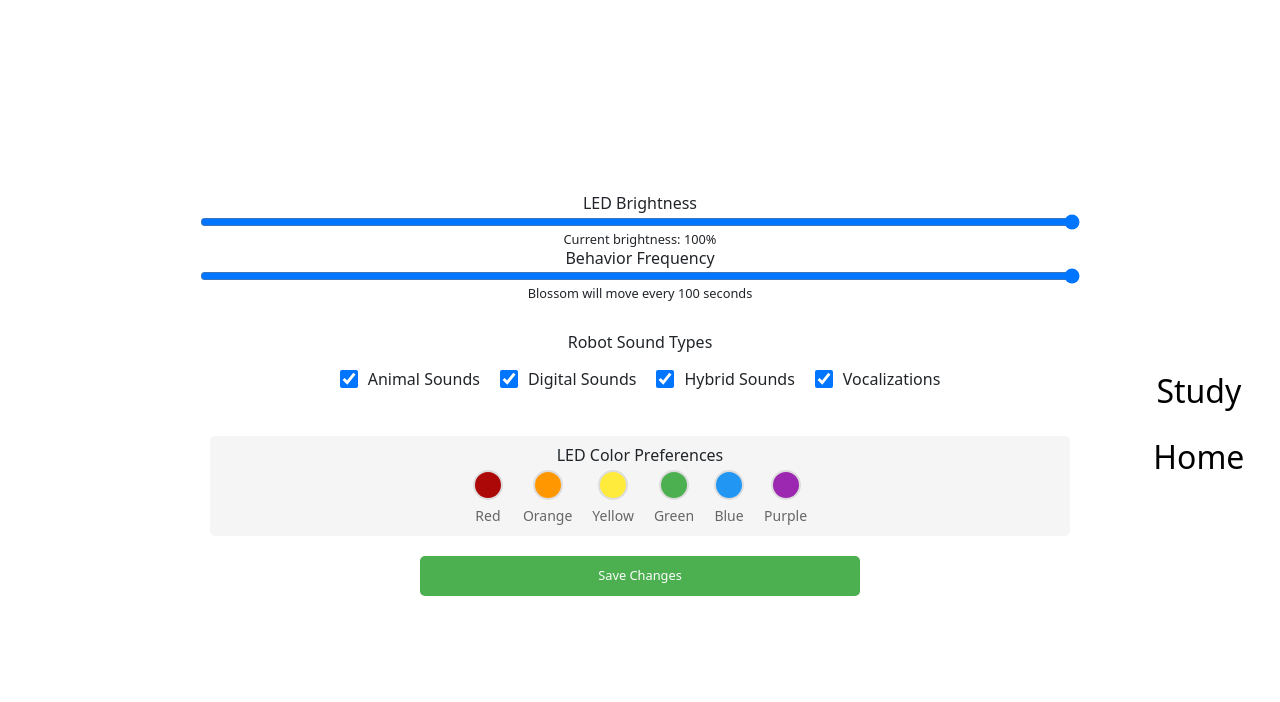
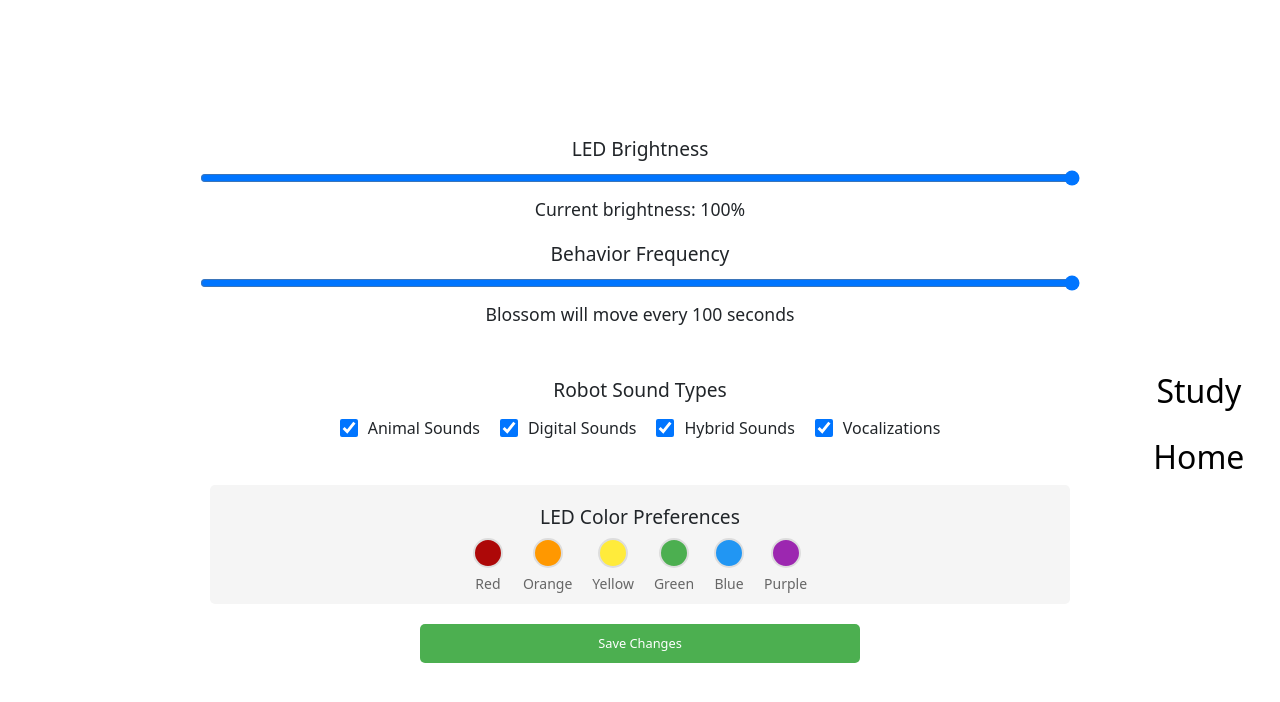
Before and after one commit to interaction-lab/BlossomUI_2425, an Angular app in the folder inlab_study/frontend/blossom-ang-ts/: page /settings in a window 1280 px wide. Shown: the top 702 px of the page. Built offline with nearby package versions, Linux system fonts and the light colour scheme; no server answers.

Commit message:
Update settings.component.css

```diff
--- a/inlab_study/frontend/blossom-ang-ts/src/app/settings/settings.component.css
+++ b/inlab_study/frontend/blossom-ang-ts/src/app/settings/settings.component.css
@@ -147,14 +147,14 @@ input, p, h2 {
 }
 
 h2 {
-  font-size: 1.0rem;
-  margin-bottom: 0px;
-  margin-top: 0px;
+  font-size: 1.2rem;
+  margin-bottom: 10px;
+  margin-top: 10px;
 }
 
 p {
-  font-size: 0.8rem;
-  margin: 0px 0;
+  font-size: 1.1rem;
+  margin: 10px;
 }
 
 .save-button {
```
